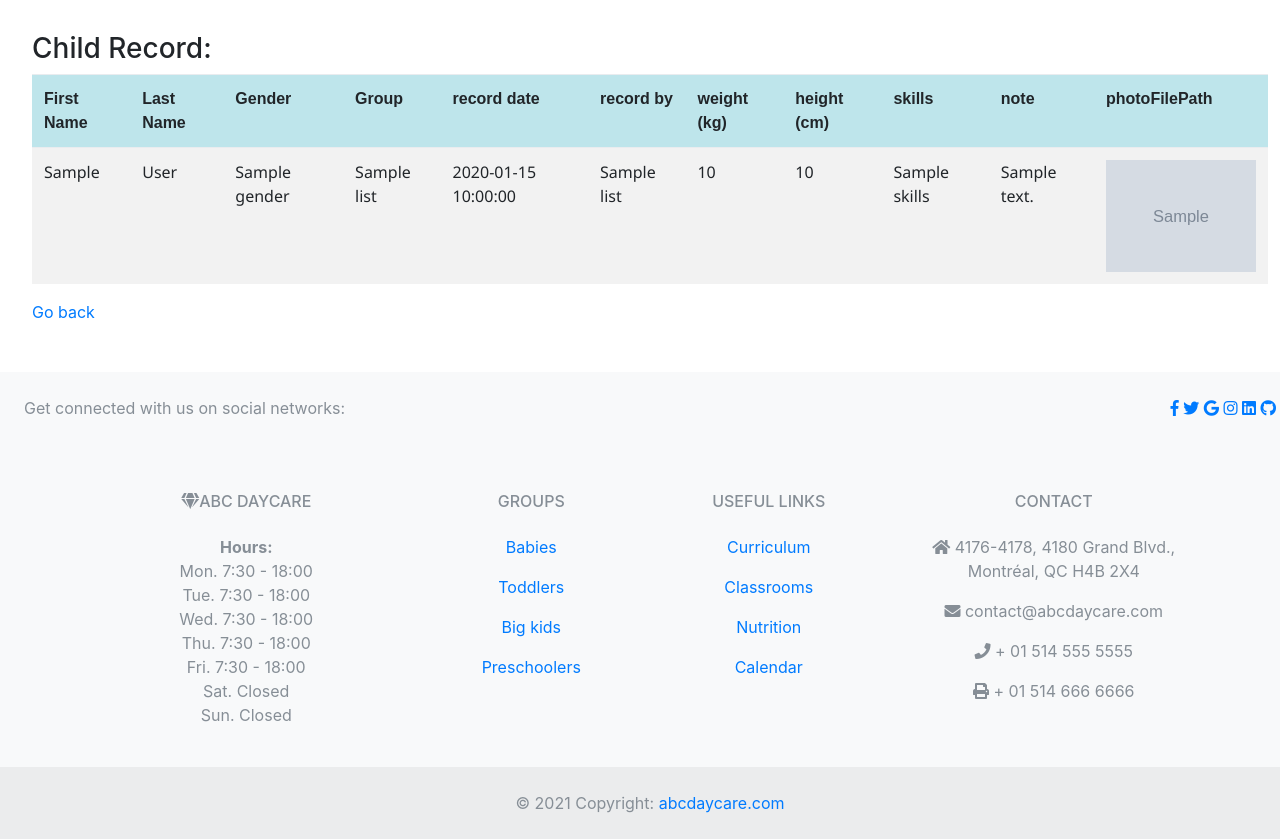
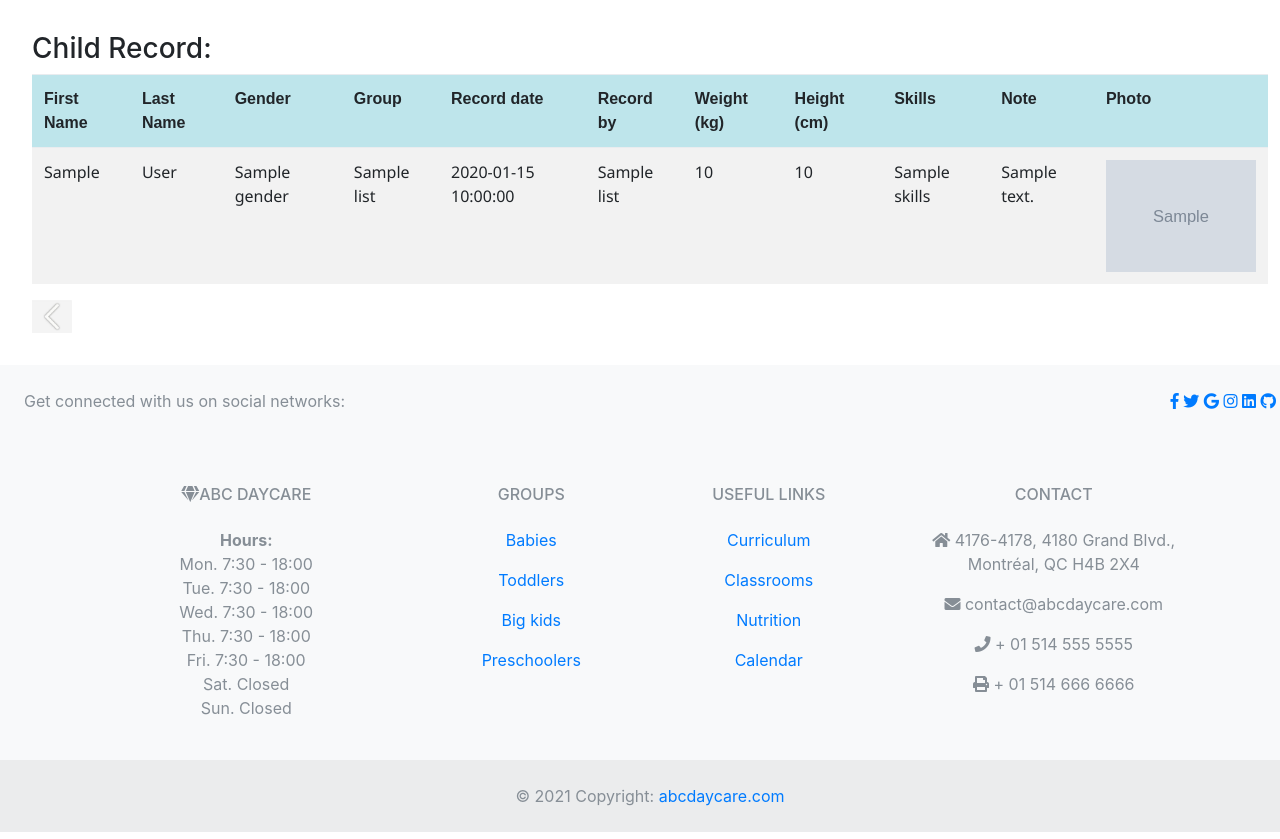
Before and after one commit to Guixia-Z/daycare, a PHP site: template templates/parent/viewchildnote.html.twig in a window 1280 px wide; the page is wider, and only the part inside the window is pictured. Shown: the part 106-945 px from the top of that part. Run offline with PHP 8.4, Linux system fonts and the light colour scheme; the template is opened without the code that fills it: most values are stand-ins (such as "Sample title", 1, 10 or a date in 2020); grey boxes marked "Sample" are stand-in pictures; some libraries are stand-ins or nearby versions.

Commit message:
change back sign

```diff
--- a/templates/addchild_info.html.twig
+++ b/templates/addchild_info.html.twig
@@ -56,4 +56,6 @@
 </form>
 </div>
 
+<a class="herf" href="/parent/parent_board"><img src="/images/back.jpg" width="40px"/></a><br>
+
 {% endblock content %}
--- a/templates/educator/childnotes_detail.html.twig
+++ b/templates/educator/childnotes_detail.html.twig
@@ -16,7 +16,7 @@
             <td class= "th">{{a.weight}}</td>
             <td class= "th">{{a.skills}}</td>
             <td  class= "th1"> {{a.note}}</td>
-             <td class= "th1" >{{a.noteCreatedTS}}</td>
+            <td class= "th1" >{{a.noteCreatedTS}}</td>
 
 
         </tr>
--- a/templates/parent/modifychildinfo.html.twig
+++ b/templates/parent/modifychildinfo.html.twig
@@ -85,7 +85,6 @@
 
 <div id="childrenInfoMainPane">
     <div id="childrenInfoListPane">
-        <p><a href="/parent/parent_board">Go back</a></p>
         <table id="childrenInfoListTable" class="table table-hover table-info">
             <tr><th>ID</th><th>First Name</th><th>Last Name</th><th>Gender</th><th>Date Of Birth</th><th>Emergency Contact</th><th>Emergency Phone</th></tr>
             {% for a in list %}
@@ -101,6 +100,7 @@
             {% endfor %}
         </table>
     </div>
+    <a class="herf" href="/parent/parent_board"><img src="/images/back.jpg" width="40px"/></a><br>
 
 <!-- Modal -->
 <div class="modal fade" id="exampleModalCenter" tabindex="-1" role="dialog" aria-labelledby="exampleModalCenterTitle" aria-hidden="true">
--- a/templates/parent/viewchildnote.html.twig
+++ b/templates/parent/viewchildnote.html.twig
@@ -5,7 +5,7 @@
 <h3>Child Record:</h3>
 
 <table class="table table-hover table-info">
-    <tr><th>First Name</th><th>Last Name</th><th>Gender</th><th>Group</th><th>record date</th><th>record by</th><th>weight (kg)</th><th>height (cm)</th><th>skills</th><th>note</th><th>photoFilePath</th></tr>
+    <tr><th>First Name</th><th>Last Name</th><th>Gender</th><th>Group</th><th>Record date</th><th>Record by</th><th>Weight (kg)</th><th>Height (cm)</th><th>Skills</th><th>Note</th><th>Photo</th></tr>
     {% for a in list %}
     <tr>
         <td>{{a.firstName}}</td>
@@ -18,11 +18,11 @@
         <td>{{a.height}}</td>
         <td>{{a.skills}}</td>
         <td>{{a.note}}</td>
-        <td><img src="{{a.photoFilePath}}" width="150"></td>
+        <td><img src="../{{a.photoFilePath}}" width="150"></td>
     </tr>
     {% endfor %}
 </table>
 
-<p><a href="/parent/parent_board">Go back</a></p>
+<a class="herf" href="/parent/parent_board"><img src="/images/back.jpg" width="40px"/></a><br>
 
 {% endblock content %}
--- a/templates/parent/viewwaitinglist.html.twig
+++ b/templates/parent/viewwaitinglist.html.twig
@@ -18,6 +18,6 @@
     {% endfor %}
 </table>
 
-<p><a href="/parent/parent_board">Go back</a></p>
+<a class="herf" href="/parent/parent_board"><img src="/images/back.jpg" width="40px"/></a><br>
 </div>
 {% endblock %}
```
Also changed, not shown: uploads/kitty 2.png (added), uploads/tiger.jpg (added).
